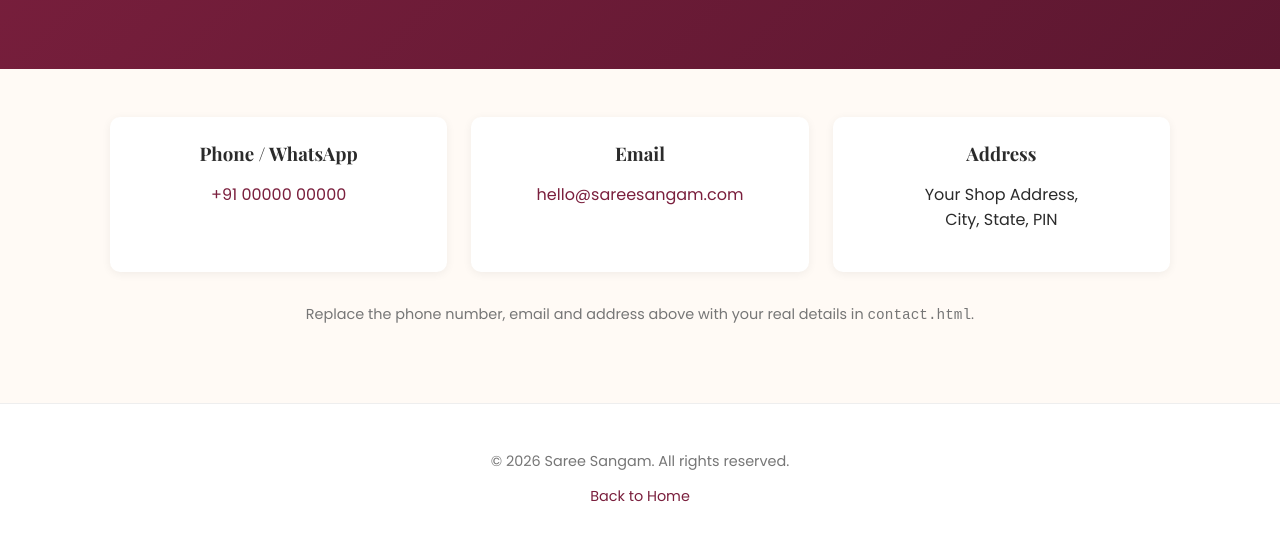
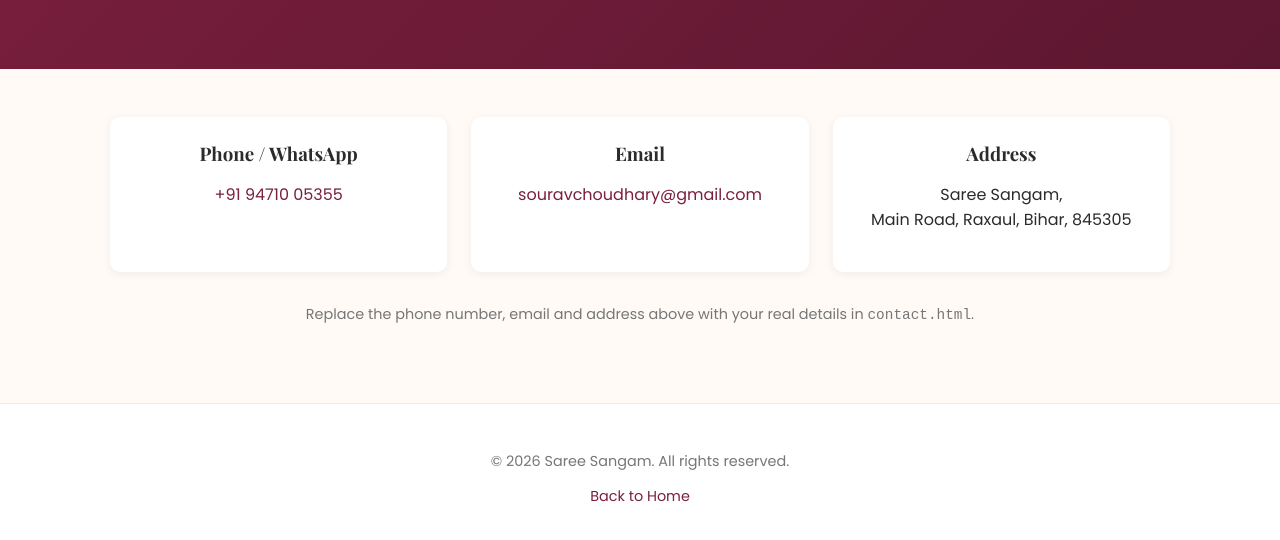
Before and after one commit to sareesangam/sareesangam-site, a plain HTML site: page contact.html in a window 1280 px wide. Shown: the part 246-786 px from the top of the page. Drawn offline with nearby package versions, Linux system fonts and the light colour scheme.

Commit message:
Update contact.html

```diff
--- a/contact.html
+++ b/contact.html
@@ -31,15 +31,15 @@
   <div class="contact-grid">
     <div class="contact-card">
       <h3>Phone / WhatsApp</h3>
-      <p><a href="tel:+910000000000">+91 00000 00000</a></p>
+      <p><a href="tel:+910000000000">+91 94710 05355</a></p>
     </div>
     <div class="contact-card">
       <h3>Email</h3>
-      <p><a href="mailto:hello@sareesangam.com">hello@sareesangam.com</a></p>
+      <p><a href="mailto:hello@sareesangam.com">souravchoudhary@gmail.com</a></p>
     </div>
     <div class="contact-card">
       <h3>Address</h3>
-      <p>Your Shop Address,<br>City, State, PIN</p>
+      <p>Saree Sangam,<br>Main Road, Raxaul, Bihar, 845305</p>
     </div>
   </div>
 
```
